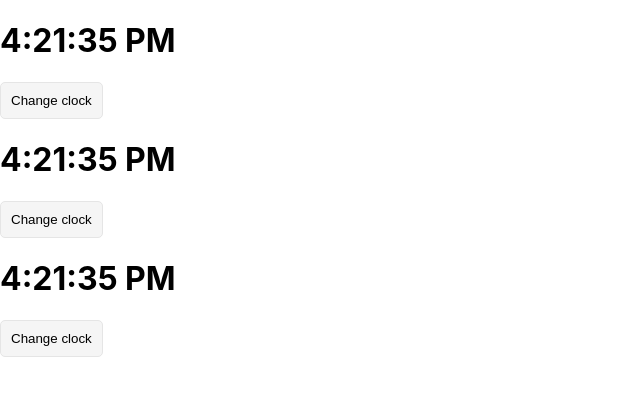
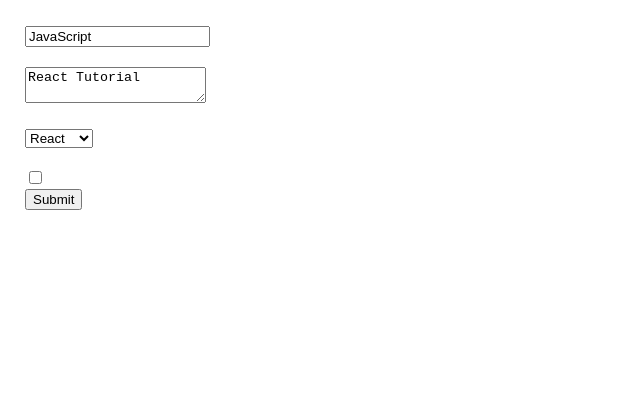
Before and after one commit to sezanhaque/myreact, a React (Create React App) app: page / in a window 1280 px wide. Shown: the top 396 px of the page, without its empty margins (0-640 px from the left). Built offline with nearby package versions, Linux system fonts and the light colour scheme.

Commit message:
10. React form handling

```diff
--- a/src/App.jsx
+++ b/src/App.jsx
@@ -1,11 +1,15 @@
 /* eslint-disable react/prefer-stateless-function */
 import React from 'react';
-import ClockList from './components/ClockList';
+// import ClockList from './components/ClockList';
+import Form from './components/Form';
 
 class App extends React.Component {
     render() {
-        const quantities = [1, 2, 3];
-        return <ClockList quantities={quantities} />;
+        return (
+            // const quantities = [1, 2, 3];
+            // return <ClockList quantities={quantities} />;
+            <Form />
+        );
     }
 }
 
--- /dev/null
+++ b/src/components/Form.jsx
@@ -0,0 +1,64 @@
+import React, { Component } from 'react';
+
+export default class Form extends Component {
+    state = {
+        title: 'JavaScript',
+        description: 'React Tutorial',
+        library: 'React',
+        isAwesome: false,
+    };
+
+    handleChange = (e) => {
+        this.setState({
+            [e.target.name]: e.target.value,
+        });
+    };
+
+    handleCheckbox = (e) => {
+        this.setState({
+            isAwesome: e.target.checked,
+        });
+    };
+
+    handleSubmit = (e) => {
+        const { title, description, library, isAwesome } = this.state;
+        e.preventDefault();
+        console.log(title, description, library, isAwesome);
+    };
+
+    render() {
+        const { title, description, library, isAwesome } = this.state;
+        return (
+            <div>
+                <form onSubmit={this.handleSubmit}>
+                    <input
+                        type="text"
+                        name="title"
+                        id=""
+                        value={title}
+                        onChange={this.handleChange}
+                    />
+                    <br /> <br />
+                    <textarea name="description" value={description} onChange={this.handleChange} />
+                    <br /> <br />
+                    <select name="library" value={library} onChange={this.handleChange}>
+                        <option value="Angular">Angular</option>
+                        <option value="React">React</option>
+                        <option value="Vue">Vue</option>
+                    </select>
+                    <br /> <br />
+                    <input
+                        type="checkbox"
+                        name=""
+                        id=""
+                        value={isAwesome}
+                        onChange={this.handleCheckbox}
+                    />
+                    {isAwesome && <p>Awesome</p>}
+                    <br />
+                    <input type="submit" value="Submit" />
+                </form>
+            </div>
+        );
+    }
+}
--- a/src/index.css
+++ b/src/index.css
@@ -1,5 +1,5 @@
 body {
-    margin: 0;
+    margin: 25px;
     font-family: -apple-system, BlinkMacSystemFont, "Segoe UI", "Roboto", "Oxygen", "Ubuntu", "Cantarell", "Fira Sans",
         "Droid Sans", "Helvetica Neue", sans-serif;
     -webkit-font-smoothing: antialiased;
```
